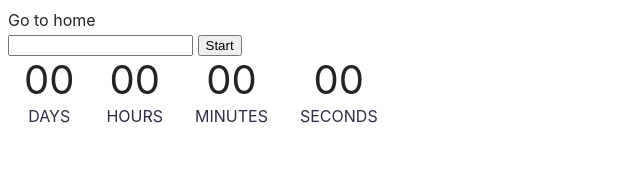
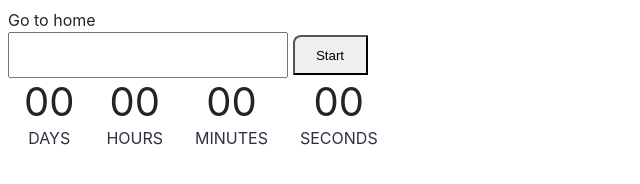
Before and after one commit to oleksamor/goit-js-hw-10, a website: page src/1-timer.html in a window 1280 px wide. Shown: the whole page, without its empty margins (0-640 px from the left). Drawn offline with nearby package versions, Linux system fonts and the light colour scheme; some packages are replaced by stand-ins of ours; a script that the page names is missing.

Commit message:
upd 1-timer js

```diff
--- a/src/1-timer.html
+++ b/src/1-timer.html
@@ -16,8 +16,8 @@
       <a href="./index.html">Go to home</a>
     </section>
 
-    <input type="text" id="datetime-picker" />
-    <button type="button" data-start>Start</button>
+    <input class="input" type="text" id="datetime-picker" />
+    <button class="button" type="button" data-start>Start</button>
 
     <div class="timer">
       <div class="field">
--- a/src/css/styles.css
+++ b/src/css/styles.css
@@ -25,12 +25,26 @@
   -webkit-text-size-adjust: 100%;
 }
 
+.input {
+  width: 272px;
+    height: 40px;
+    gap: 8px;
+    opacity: 0px;
+}
+
+.button {
+width: 75px;
+  height: 40px;
+  padding: 8px 16px 8px 16px;
+  gap: 10px;
+  border-radius: 8px 0px 0px 0px;
+  opacity: 0px;
+}
+
 .timer {
   display: flex;
   justify-content: start;
-
-
-}
+  }
 
 .field{
   display: flex;
--- a/src/js/1-timer.js
+++ b/src/js/1-timer.js
@@ -1,5 +1,7 @@
 import flatpickr from 'flatpickr';
 import 'flatpickr/dist/flatpickr.min.css';
+import iziToast from "izitoast";
+import "izitoast/dist/css/iziToast.min.css";
 
 const startBtn = document.querySelector('[data-start]');
 const refs = {
```
